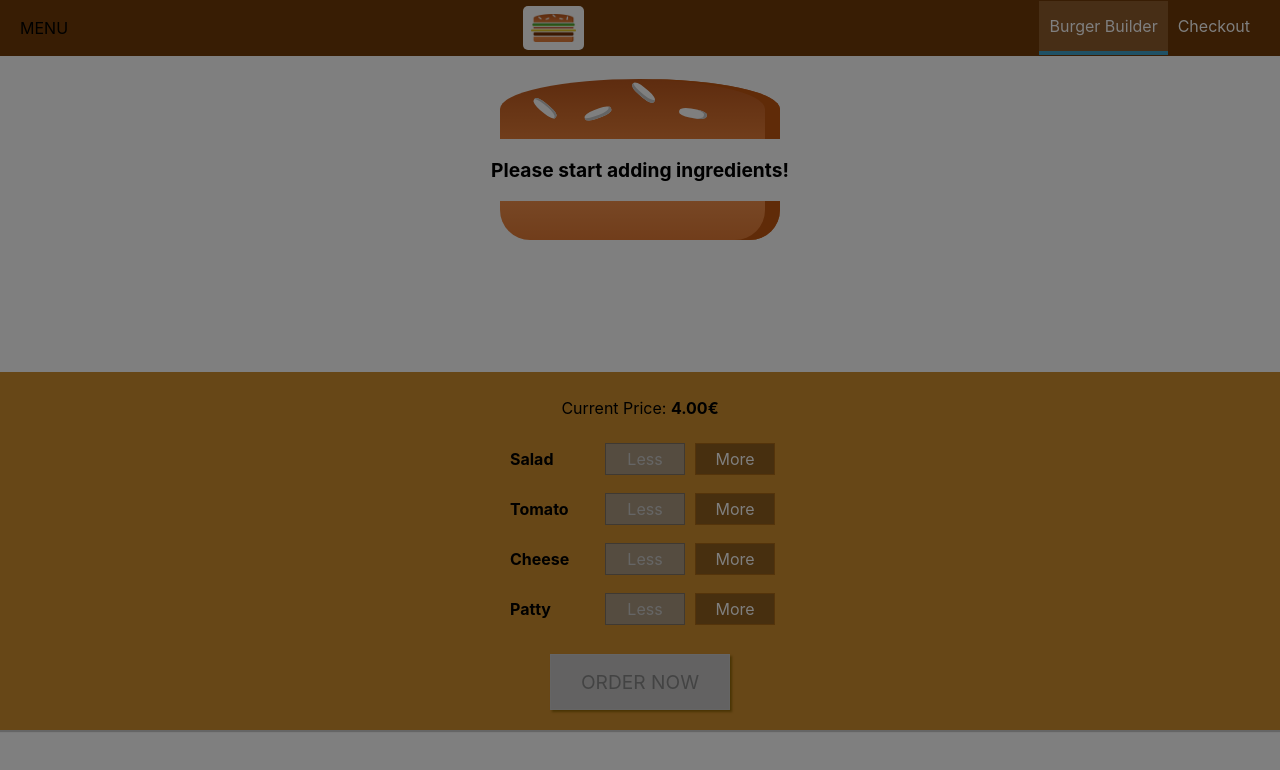
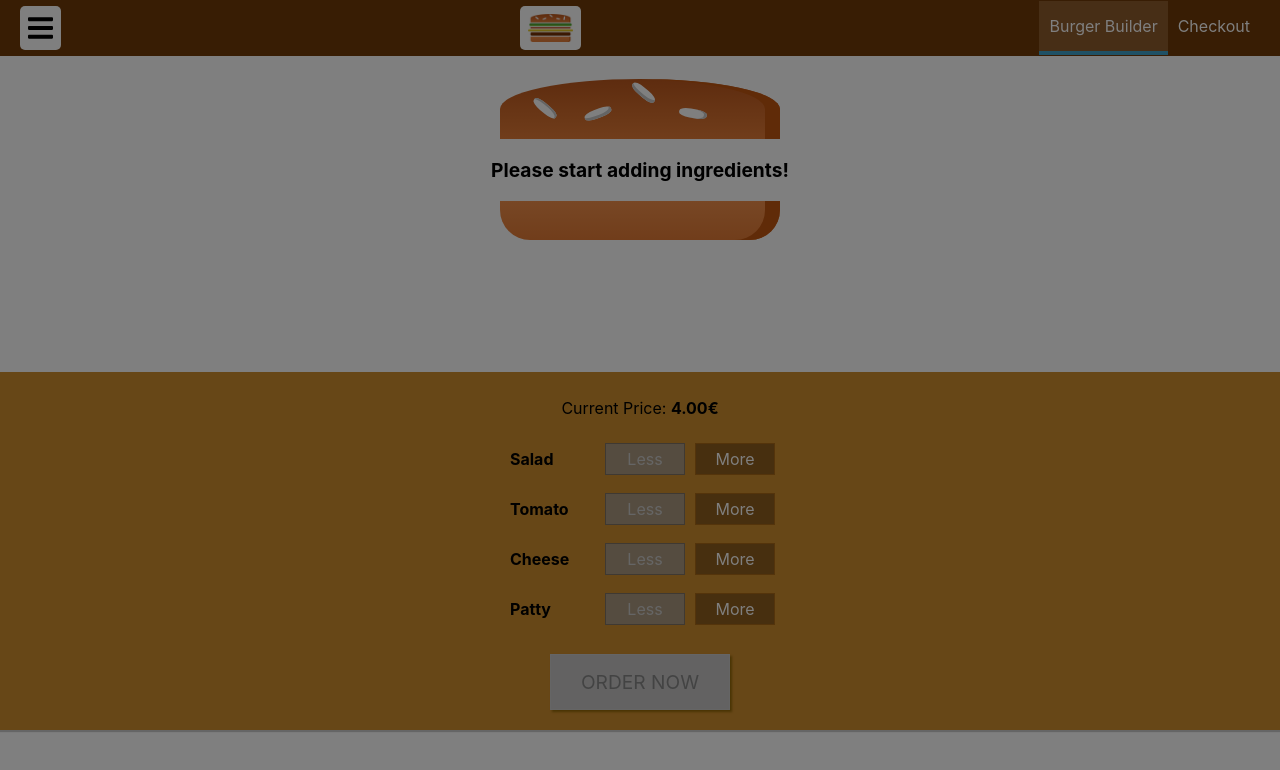
Before and after one commit to juliarainto/BurgerBuilder, a React (Create React App) app: page / in a window 1280 px wide. Shown: the top 770 px of the page. Built offline with nearby package versions, Linux system fonts and the light colour scheme; the HTML template or start-up script is replaced by a standard one.

Commit message:
sidedrawer

```diff
--- a/src/components/Layout/Layout.js
+++ b/src/components/Layout/Layout.js
@@ -9,7 +9,7 @@ const Layout = (props) => {
 
   return (
     <Aux>
-      <Toolbar />
+      <Toolbar drawerToggle={() => setShowSideDrawer(!showSideDrawer)} />
       <SideDrawer
         open={showSideDrawer}
         closed={() => setShowSideDrawer(false)}
--- /dev/null
+++ b/src/components/Logo/MenuIcon.js
@@ -0,0 +1,13 @@
+import React from 'react'
+import MenuIcon from '../../assets/images/bars-solid.svg'
+import * as containers from '../../styled/styledNav'
+
+const logo = (props) => (
+  <containers.MenuIcon
+    onClick={props.clicked}
+    style={{ height: props.height, margin: props.margin }}>
+    <containers.MenuIconImg src={MenuIcon} alt="MenuIcon" />
+  </containers.MenuIcon>
+)
+
+export default logo
--- a/src/components/Navigation/SideDrawer/SideDrawer.js
+++ b/src/components/Navigation/SideDrawer/SideDrawer.js
@@ -7,6 +7,8 @@ import Aux from '../../../hoc/AuxHoc'
 
 const sideDrawer = (props) => {
   return (
+    console.log(props.open),
+    (
       <Aux>
         <Backdrop show={props.open} clicked={props.closed} />
         <containers.SideDrawer show={props.open}>
@@ -18,6 +20,7 @@ const sideDrawer = (props) => {
         </containers.SideDrawer>
       </Aux>
     )
+  )
 }
 
 export default sideDrawer
--- a/src/components/Navigation/Toolbar/Toolbar.js
+++ b/src/components/Navigation/Toolbar/Toolbar.js
@@ -2,10 +2,11 @@ import React from 'react'
 import * as containers from '../../../styled/styledNav'
 import Logo from '../../Logo/Logo'
 import NavigationItems from '../NavigationItems/NavigationItems'
+import MenuIcon from '../../Logo/MenuIcon'
 
 const toolbar = (props) => (
   <containers.Toolbar>
-    <div>MENU</div>
+    <MenuIcon clicked={props.drawerToggle} height="80%" margin="0" />
     <Logo height="80%" margin="0" />
     <containers.ToolbarNav>
       <NavigationItems />
--- a/src/styled/styledNav.js
+++ b/src/styled/styledNav.js
@@ -39,6 +39,24 @@ export const Logo = styled.div`
 `
 
 export const LogoImg = styled.img`
+  height: 100%;
+`
+
+export const MenuIcon = styled.div`
+  background-color: white;
+  padding: 8px;
+  height: 100%;
+  box-sizing: border-box;
+  border-radius: 5px;
+  display: flex;
+  justify-content: center;
+
+  @media (min-width: 500px) {
+    margin-bottom: 0;
+  }
+`
+
+export const MenuIconImg = styled.img`
   height: 100%;
 `
 
@@ -126,12 +144,12 @@ export const SideDrawer = styled.div`
   }
 
   ${(props) =>
-    props.open
+    props.show
       ? `
-      transition: translateX(-100%);
+      transform: translateX(0);
       `
       : `
-      transition: translateX(0);
+      transform: translateX(-100%);
     `}
 `
 
```
Also changed, not shown: src/assets/images/bars-solid.svg (added). Lines whose indentation alone changed are shown as unchanged.
